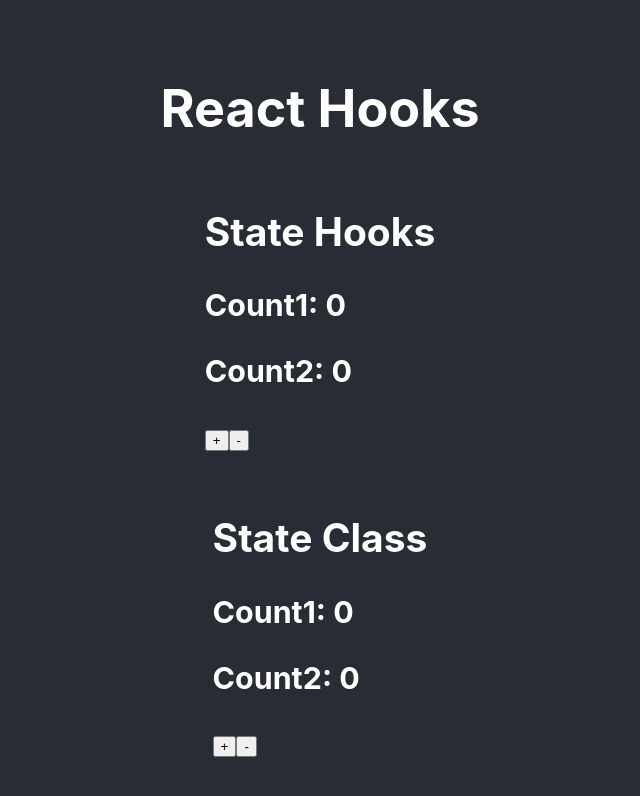
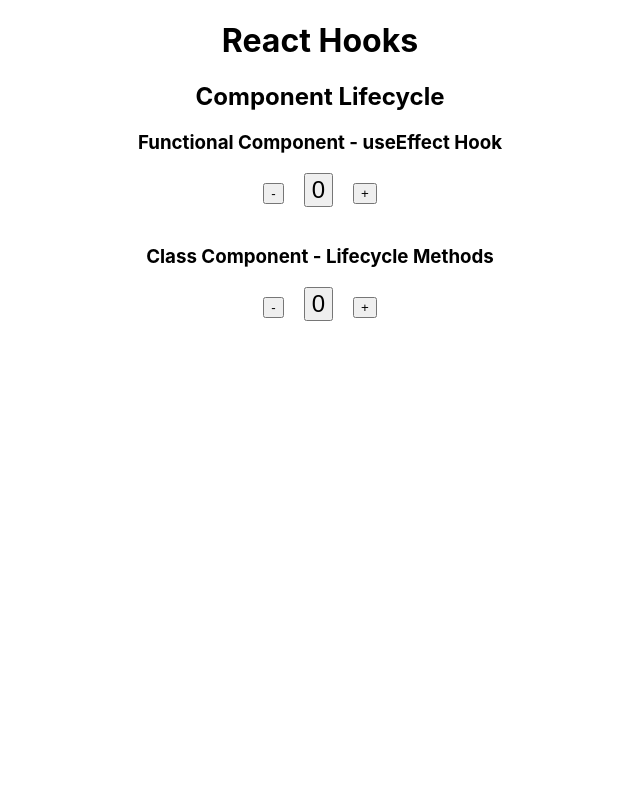
Before and after one commit to over40dev/edu-learn-react-hooks, a React (Create React App) app: page / in a window 1280 px wide. Shown: the top 796 px of the page, without its empty margins (320-960 px from the left). Built offline with nearby package versions, Linux system fonts and the light colour scheme.

Commit message:
Setup Effect Hook examples

```diff
--- a/src/App.css
+++ b/src/App.css
@@ -1,4 +1,8 @@
 .App {
+  text-align: center;
+  /* max-width: 400px; */
+}
+/* .App {
   background-color: #282c34;
   min-height: 100vh;
   display: flex;
@@ -7,4 +11,4 @@
   justify-content: center;
   font-size: calc(10px + 2vmin);
   color: white;
-}
+} */
--- a/src/App.js
+++ b/src/App.js
@@ -1,7 +1,9 @@
 import React from 'react';
 import './App.css';
-import CounterStateHook from './components/CounterStateHook';
-import CounterStateClass from './components/CounterStateClass';
+// import CounterStateHook from './components/CounterStateHook';
+// import CounterStateClass from './components/CounterStateClass';
+import CounterEffectHook from './components/CounterEffectHook';
+import CounterEffectClass from './components/CounterEffectClass';
 
 function App() {
 
@@ -10,9 +12,10 @@
   return (
     <div className="App">
       <h1>React Hooks</h1>
-      <CounterStateHook/>
+      <h2>Component Lifecycle</h2>
+      <CounterEffectHook/>
       <br />
-      <CounterStateClass/>
+      <CounterEffectClass/>
     </div>
   );
 }
--- /dev/null
+++ b/src/components/CounterEffectClass.js
@@ -0,0 +1,37 @@
+import React, {Component} from 'react';
+
+export default class CounterEffectClass extends Component {
+  constructor(props) {
+    super(props);
+    this.state = {
+      timer: 0,
+    };
+  }
+
+  increment = () => {
+    this.setState((previousState) => ({
+      timer: previousState.timer + 1,
+    }));
+  };
+
+  decrement = () => {
+    this.setState((previousState) => ({
+      timer: previousState.timer - 1,
+    }));
+  };
+
+  render() {
+    return (
+      <div>
+        <h3>Class Component - Lifecycle Methods</h3>
+        <button onClick={this.decrement} style={{marginRight: '20px'}}>
+          -
+        </button>
+        <button style={{fontSize: '24px'}}>{this.state.timer}</button>
+        <button onClick={this.increment} style={{marginLeft: '20px'}}>
+          +
+        </button>
+      </div>
+    );
+  }
+}
--- /dev/null
+++ b/src/components/CounterEffectHook.js
@@ -0,0 +1,28 @@
+import React, {useState} from 'react';
+
+function CounterEffectHook() {
+  const [timer, setTimer] = useState(0);
+
+  const increment = () => {
+    setTimer(timer + 1);
+  };
+
+  const decrement = () => {
+    setTimer(timer - 1);
+  };
+
+  return (
+    <div>
+      <h3>Functional Component - useEffect Hook</h3>
+      <button onClick={decrement} style={{marginRight: '20px'}}>
+        -
+      </button>
+      <button style={{fontSize: '24px'}}>{timer}</button>
+      <button onClick={increment} style={{marginLeft: '20px'}}>
+        +
+      </button>
+    </div>
+  );
+}
+
+export default CounterEffectHook;
```
